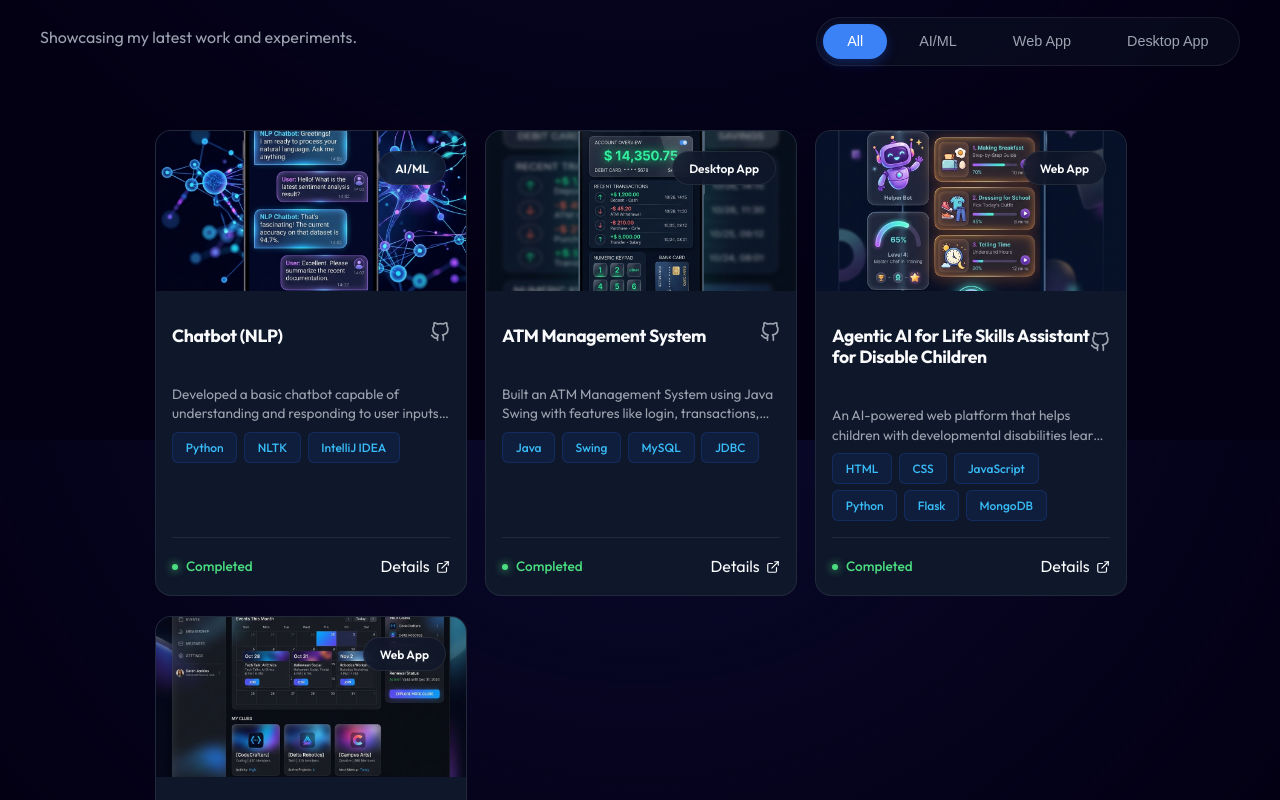
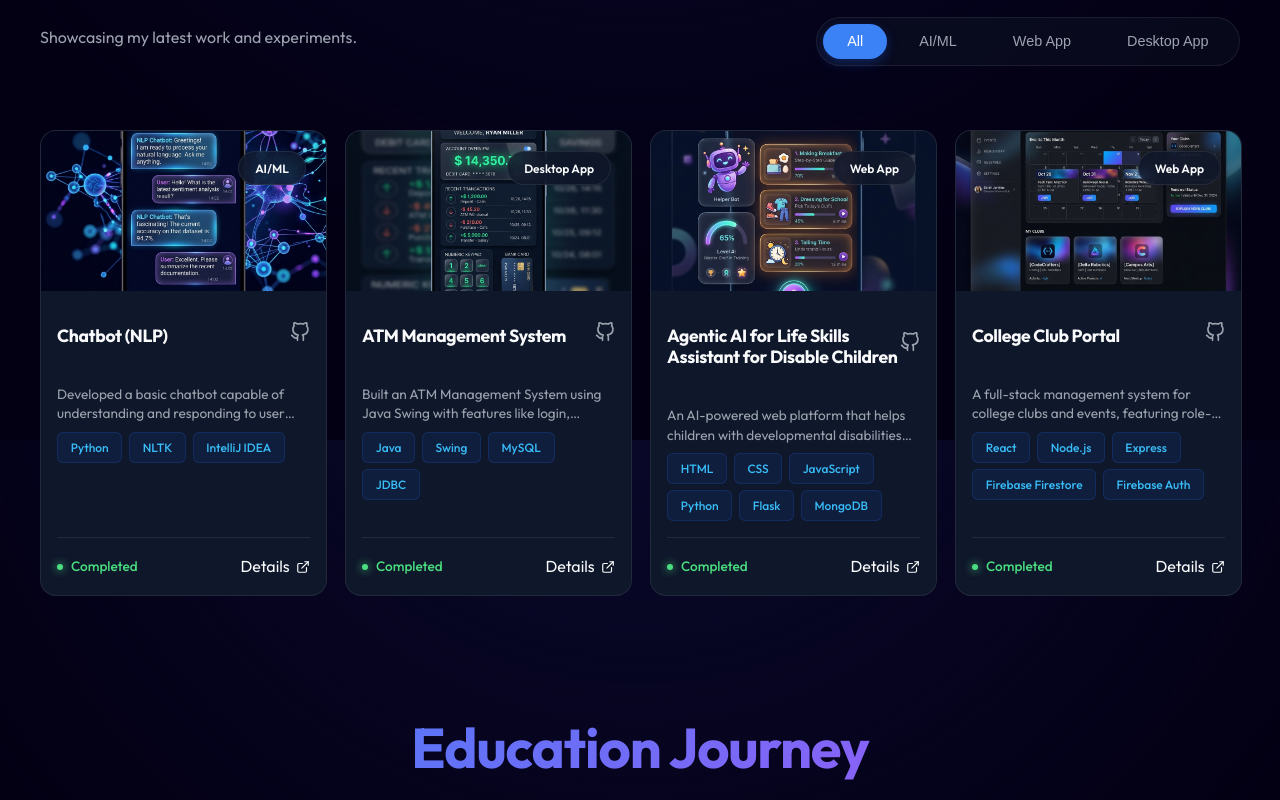
Before and after one commit to Abdul-Affan/portfolio, a React (Vite) app: page / in a window 1280 px wide. Shown: the part 1960-2760 px from the top of the page. Built offline with nearby package versions, Linux system fonts and the light colour scheme.

Commit message:
Layout: Show 4 projects in one row on desktop

```diff
--- a/src/index.css
+++ b/src/index.css
@@ -342,10 +342,23 @@
 
 .project-grid-v2 {
   display: grid;
-  grid-template-columns: repeat(auto-fit, 310px);
+  grid-template-columns: repeat(4, 1fr);
   gap: 1.25rem;
   justify-content: center;
 }
+
+@media (max-width: 1200px) {
+  .project-grid-v2 {
+    grid-template-columns: repeat(2, 1fr);
+  }
+}
+
+@media (max-width: 640px) {
+  .project-grid-v2 {
+    grid-template-columns: 1fr;
+  }
+}
+
 
 .project-card-v2 {
   background: #0f172a;
@@ -355,10 +368,10 @@
   transition: var(--transition);
   display: flex;
   flex-direction: column;
-  width: 310px !important;
-  max-width: 310px !important;
+  width: 100%;
   margin: 0 auto;
 }
+
 
 .project-card-v2:hover {
   transform: translateY(-10px);
```
